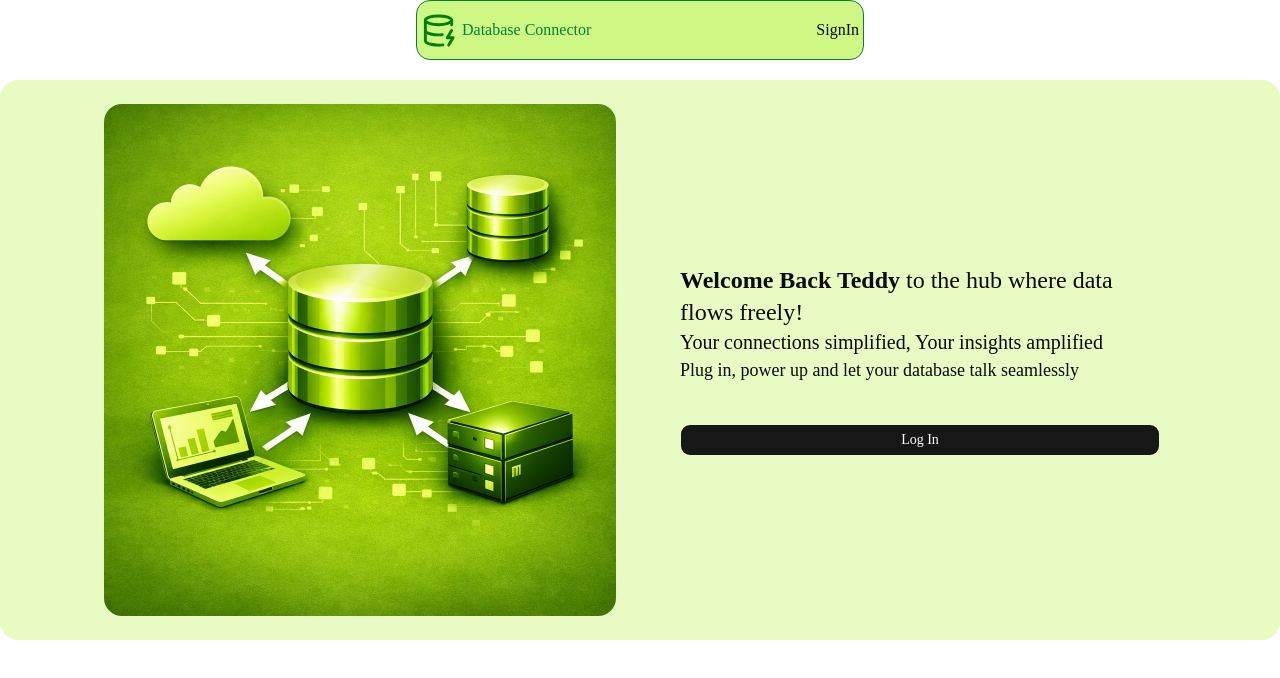
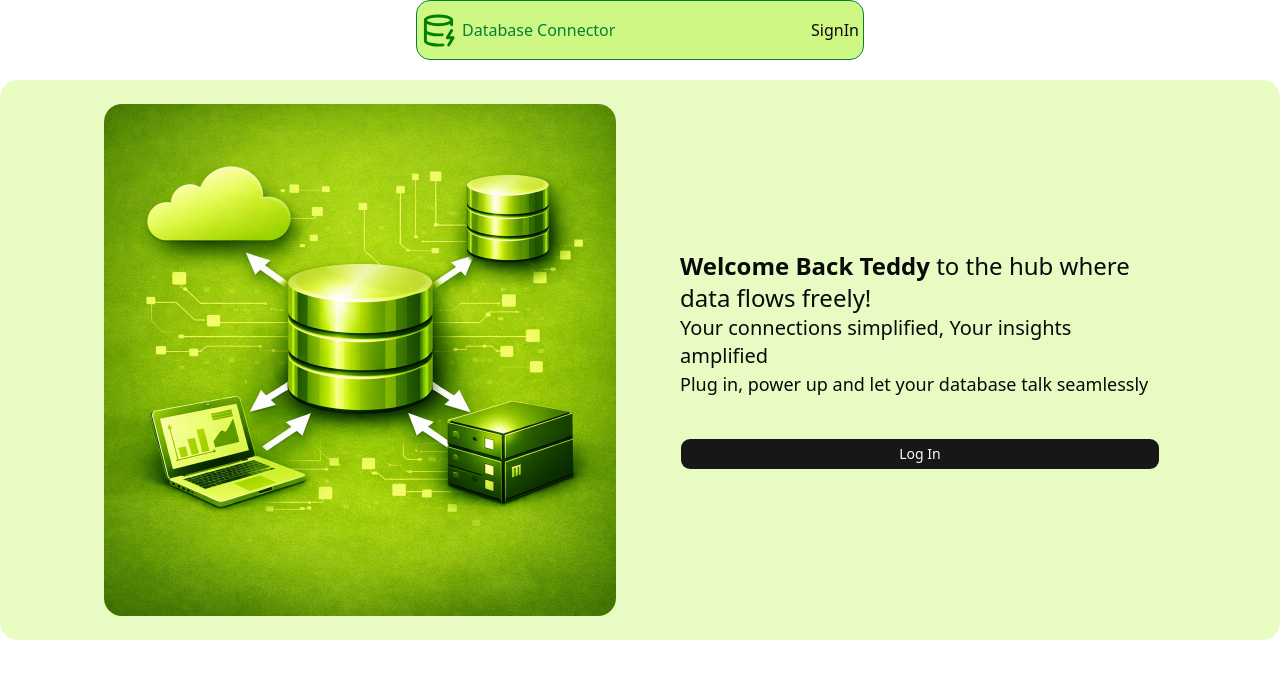
Before and after one commit to teydd/data_connector_platform, a Next.js app: page / in a window 1280 px wide. Shown: the top 678 px of the page. Built offline with nearby package versions, Linux system fonts and the light colour scheme.

Commit message:
root font change

```diff
--- a/app/globals.css
+++ b/app/globals.css
@@ -49,6 +49,9 @@
 }
 
 :root {
+  --font-sans: ui-sans-serif, system-ui, -apple-system, BlinkMacSystemFont,
+    "Segoe UI", Roboto, "Helvetica Neue", Arial, "Noto Sans", sans-serif,
+    "Apple Color Emoji", "Segoe UI Emoji", "Segoe UI Symbol", "Noto Color Emoji";
   --background: oklch(1 0 0);
   --foreground: oklch(0.145 0 0);
   --card: oklch(1 0 0);
@@ -121,9 +124,11 @@
   * {
     @apply border-border outline-ring/50;
   }
+
   body {
     @apply bg-background text-foreground;
   }
+
   html {
     @apply font-sans;
   }
```
